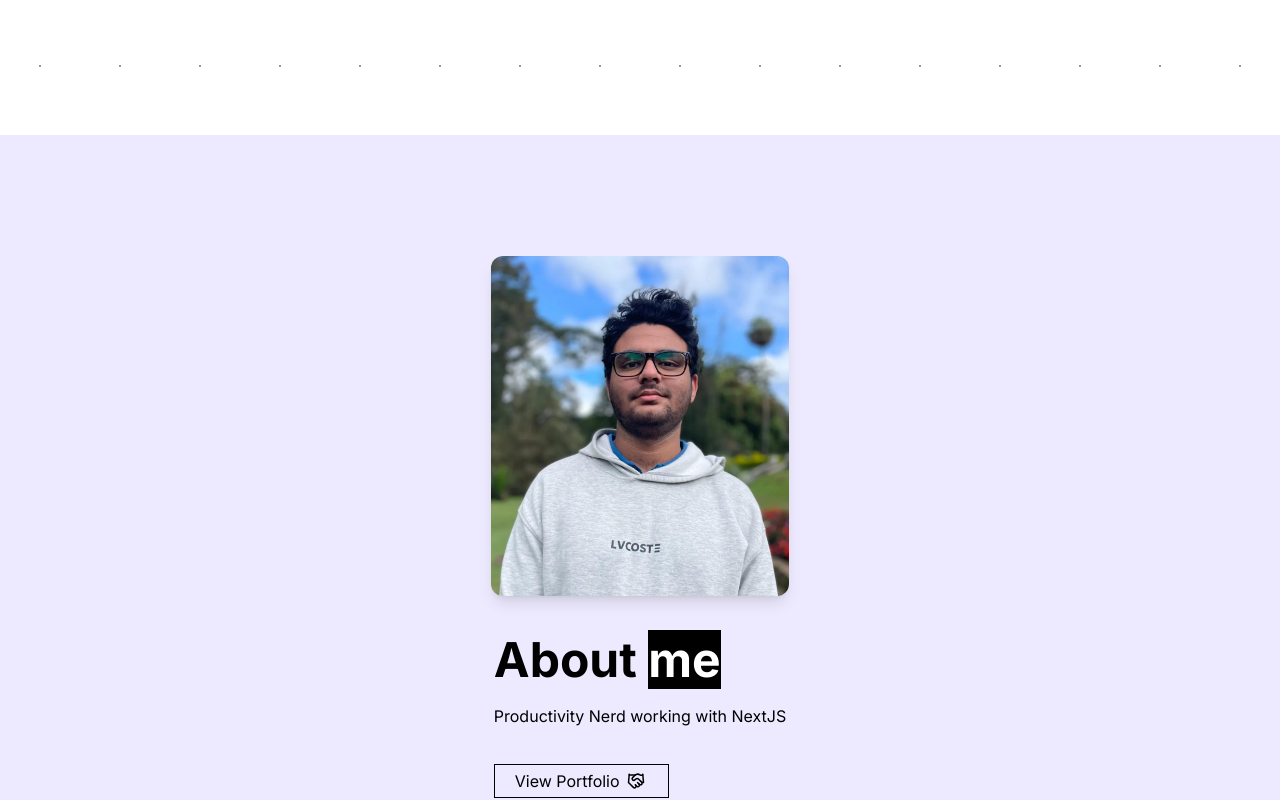
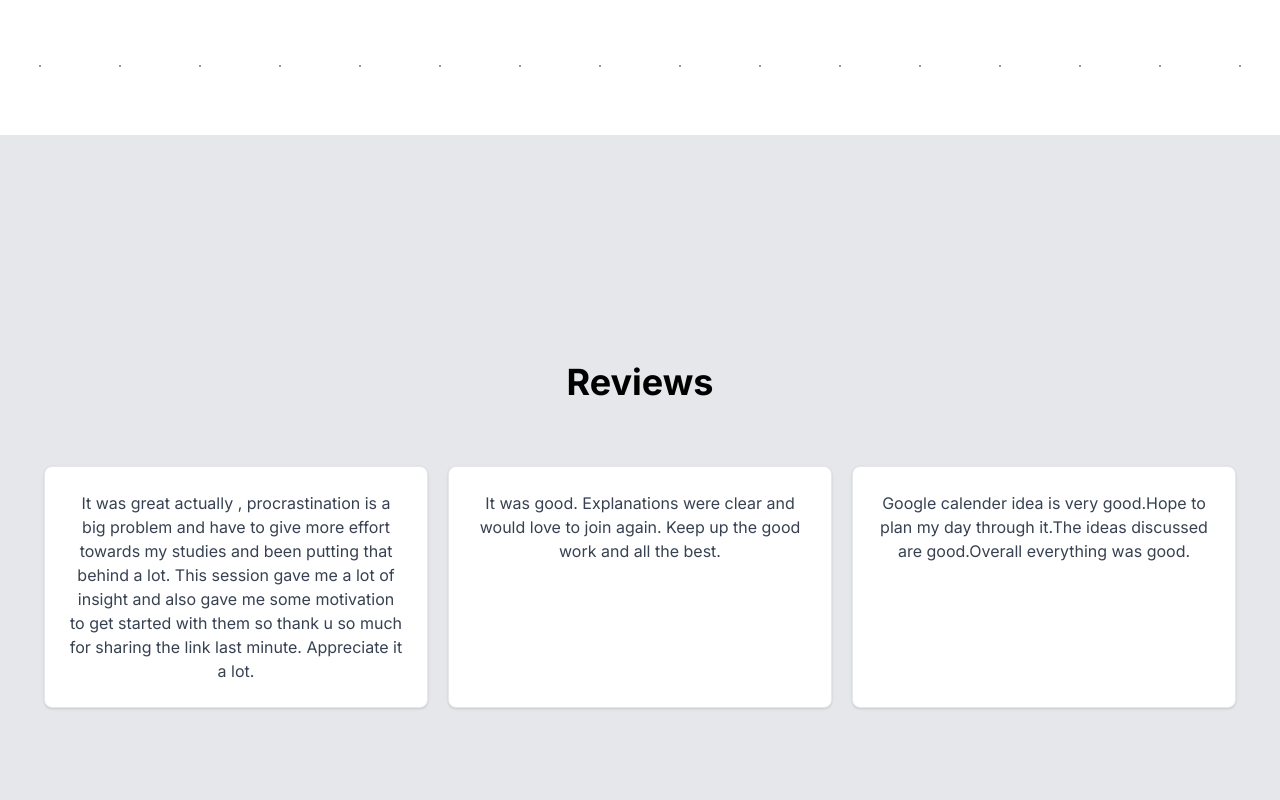
Before and after one commit to Kavirubc/thedailygrind-landing, a Next.js app: page / in a window 1280 px wide. Shown: the part 2960-3760 px from the top of the page. Built offline with nearby package versions, Linux system fonts and the light colour scheme.

Commit message:
Reviews added and ready for deploy

```diff
--- a/src/app/page.tsx
+++ b/src/app/page.tsx
@@ -8,6 +8,7 @@ import { Aboutme } from "@/components/aboutme";
 import { Footer } from "@/components/footer";
 import { Steps } from "@/components/steps";
 import { Calendar } from "@/components/calendar";
+import { Reviews } from "@/components/reviews";
 
 
 export default function Home() {
@@ -25,6 +26,7 @@ export default function Home() {
         <About />
         <Calendar />
         <Steps />
+        <Reviews />
         <Aboutme />
         <Footer />
       </body>
--- a/src/components/reviews.tsx
+++ b/src/components/reviews.tsx
@@ -1,9 +1,40 @@
 import React from 'react'
 
 export const Reviews = () => {
-  return (
-    <div>
+    return (
+        <main className='flex flex-col min-h-screen justify-center items-center text-center px-4 sm:px-6 lg:px-8 bg-gray-200'>
+            <h1 className="font-bold text-4xl sm:text-4xl">
+                Reviews
+            </h1>
+            <div className='flex flex-col gap-y-5 mt-16 lg:flex-row lg:gap-x-5'>
+                <div
+                    className="block max-w-sm p-6 bg-white border border-gray-200 rounded-lg shadow hover:bg-gray-100 "
+                >
 
-    </div>
-  )
+                    <p className="font-normal text-gray-700 ">
+                        It was great actually , procrastination is a big problem and have to give more effort towards my studies and been putting that behind a lot. This session gave me a lot of insight and also gave me some motivation to get started with them so thank u so much for sharing the link last minute. Appreciate it a lot.
+                    </p>
+                </div>
+
+                <div
+                    className="block max-w-sm p-6 bg-white border border-gray-200 rounded-lg shadow hover:bg-gray-100 "
+                >
+
+                    <p className="font-normal text-gray-700 ">
+                        It was good. Explanations were clear and would love to join again. Keep up the good work and all the best.
+                    </p>
+                </div>
+
+                <div
+                    className="block max-w-sm p-6 bg-white border border-gray-200 rounded-lg shadow hover:bg-gray-100 "
+                >
+
+                    <p className="font-normal text-gray-700 ">
+                        Google calender idea is very good.Hope to plan my day through it.The ideas discussed are good.Overall everything was good.
+                    </p>
+                </div>
+            </div>
+
+        </main>
+    )
 }
```
